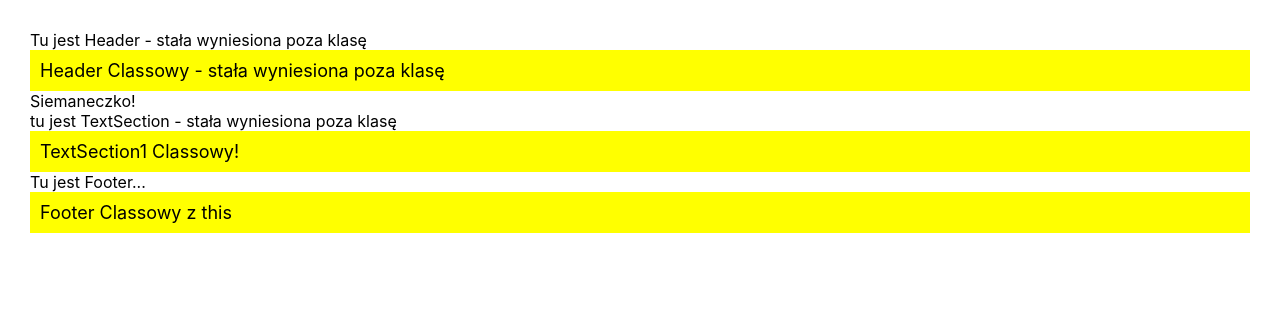
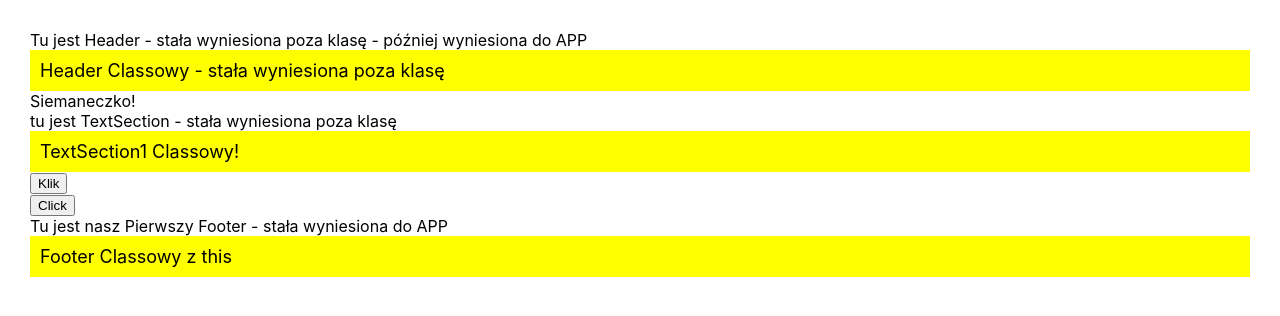
Before and after one commit to pawel-politowski/react-exercises, a React (Create React App) app: page / in a window 1280 px wide. Shown: the top 316 px of the page. Built offline with nearby package versions, Linux system fonts and the light colour scheme.

Commit message:
Files added

```diff
--- /dev/null
+++ b/src/AlertInfo.js
@@ -0,0 +1,12 @@
+import React, { Component } from 'react';
+
+class AlertInfo extends Component {
+    handleClick = () => {alert('Brawo!')};
+    render() {
+            return (
+            <div>
+                <button onClick={this.handleClick}>Click</button>
+            </div>
+    )}}
+
+export default AlertInfo;
--- a/src/App.js
+++ b/src/App.js
@@ -7,18 +7,27 @@ import Header from './Header';
 import Header1 from './ClassHeader';
 import TextSection1 from './ClassTextSection';
 import Footer1 from './ClassFooter';
+import Console from './Console';
+import AlertInfo from './AlertInfo';
+
 
 function App() {
   return (
     <div class="container">
-    <Header />
+    <Header
+    header = 'Tu jest Header - stała wyniesiona poza klasę - później wyniesiona do APP'
+    />
     <Header1 />
     <div>
       Siemaneczko!
     </div>
     <TextSection />
     <TextSection1 />
-    <Footer />
+    <Console
+    handleClick = {() => { console.log('kliknąłeś w button ')}}/>
+    <AlertInfo />
+    <Footer
+      footer="Tu jest nasz Pierwszy Footer - stała wyniesiona do APP"/>
     <Footer1 />
     </div>
 
--- /dev/null
+++ b/src/Console.js
@@ -0,0 +1,12 @@
+import React, { Component } from 'react';
+
+
+const Console = (props) => {
+
+    return(
+    <button onClick={props.handleClick}>
+     Klik
+    </button>)
+};
+
+export default Console;
--- a/src/Footer.js
+++ b/src/Footer.js
@@ -1,8 +1,11 @@
-import React from 'react';
+import React, { Component } from 'react';
 
-const Footer = () => (
+
+
+const Footer = (props) => (
     <div>
-        Tu jest Footer...
+        {props.footer}
+        <br/>
     </div>
 )
 
--- a/src/Header.js
+++ b/src/Header.js
@@ -1,10 +1,9 @@
-import React from 'react'
+import React, { Component } from 'react';
 
-const header = 'Tu jest Header - stała wyniesiona poza klasę';
 
-const Header = () => (
+const Header = (props) => (
     <div>
-     {header}
+     {props.header}
     </div>
 );
 
```
